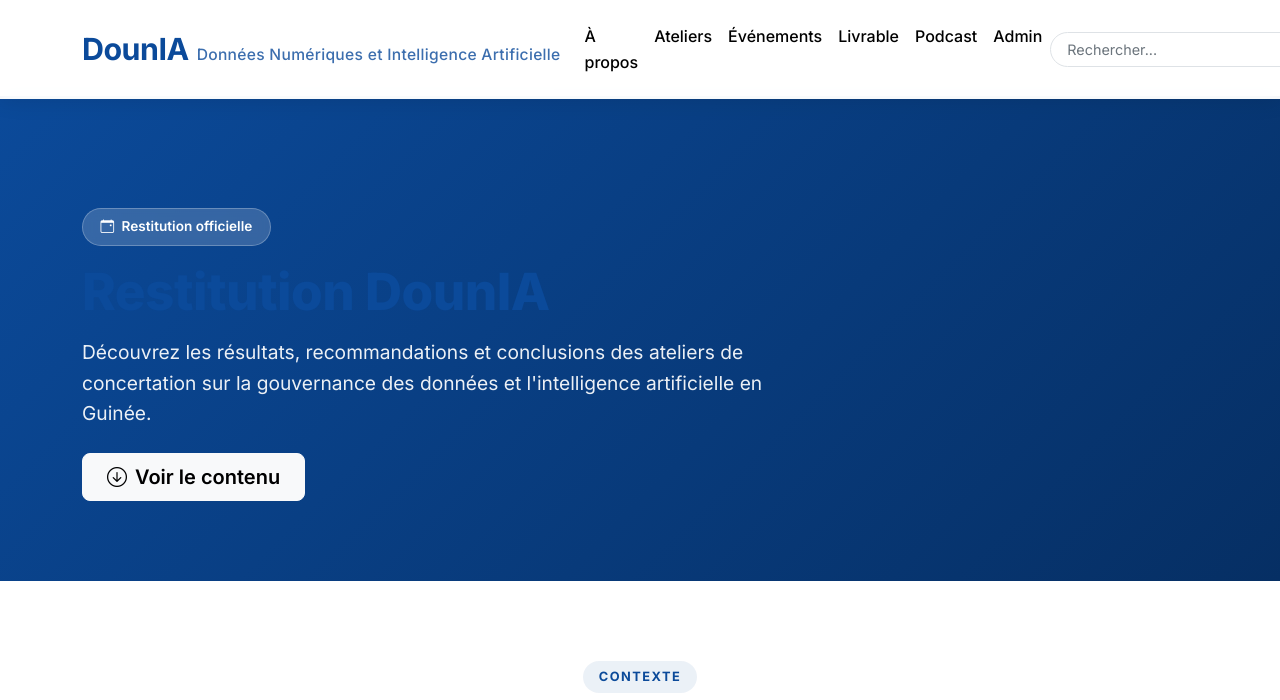
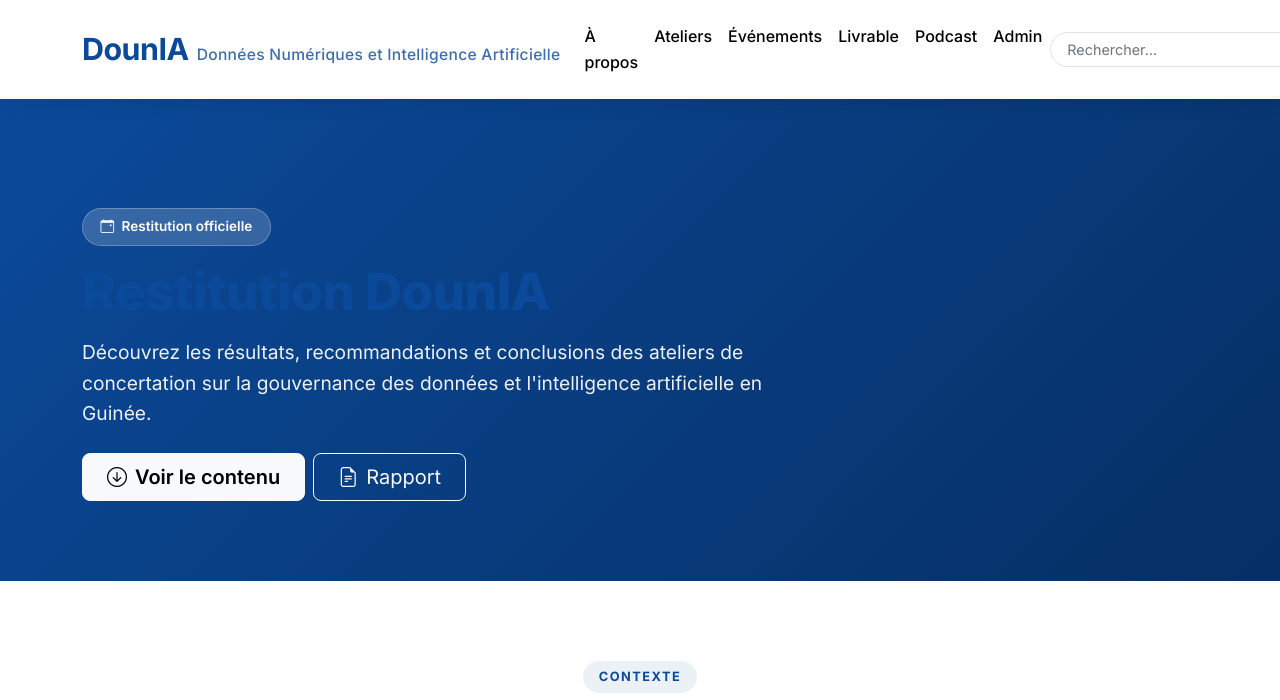
Before and after one commit to Bella5768/douniaguinee, a Django app: page /restitution/ in a window 1280 px wide. Shown: the top 700 px of the page. Run offline with Django 4.2, Linux system fonts and the light colour scheme; data comes from the database, SQL or seed files in the repository; data that the repository does not hold is empty.

Commit message:
Restitution: bouton Rapport redirige vers section livrable de la landing page

```diff
--- a/templates/inscriptions/restitution.html
+++ b/templates/inscriptions/restitution.html
@@ -451,11 +451,9 @@
                     <a href="#contexte" class="btn btn-light btn-lg px-4 fw-semibold">
                         <i class="bi bi-arrow-down-circle me-2"></i>Voir le contenu
                     </a>
-                    {% if restitution.rapport_synthese_fichier %}
-                    <a href="{{ restitution.rapport_synthese_fichier.url }}" class="btn btn-outline-light btn-lg px-4" target="_blank">
-                        <i class="bi bi-download me-2"></i>Rapport
+                    <a href="{% url 'landing_page' %}#livrable" class="btn btn-outline-light btn-lg px-4">
+                        <i class="bi bi-file-earmark-text me-2"></i>Rapport
                     </a>
-                    {% endif %}
                 </div>
             </div>
         </div>
```
